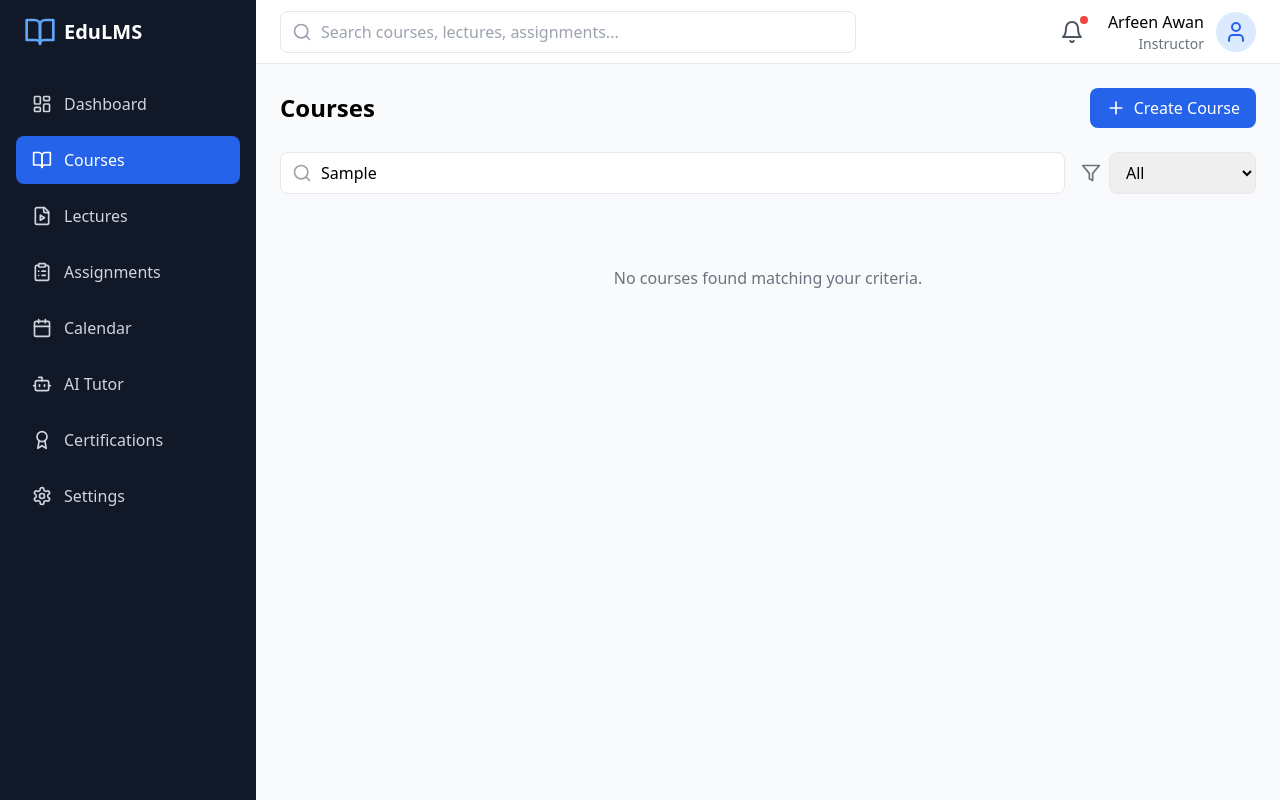
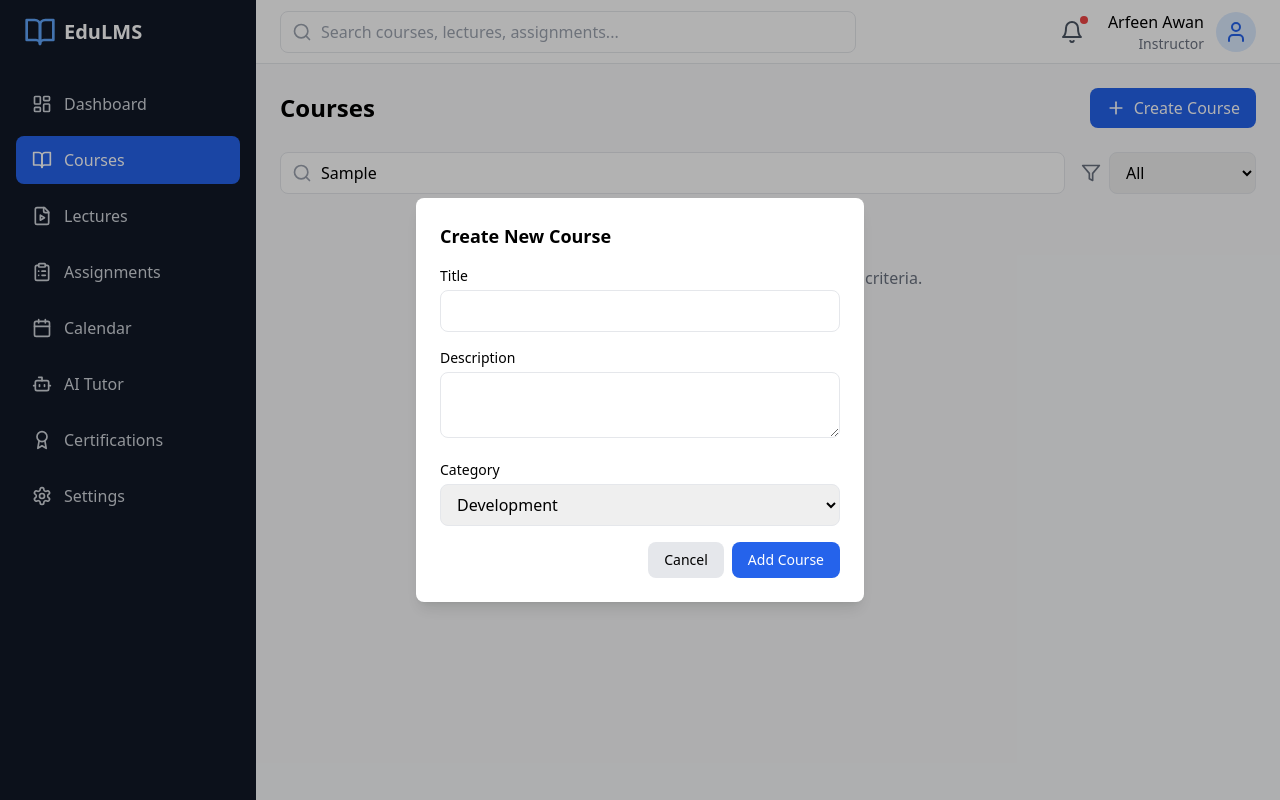
Before and after one commit to arfeendildar/project, a React (Vite) app: page /courses in a window 1280 px wide. Both pictures are taken after typing "Sample" into the empty fields and a click on the button "Create Course". Built offline with nearby package versions, Linux system fonts and the light colour scheme.

Commit message:
Update Courses.tsx

```diff
--- a/src/pages/Courses.tsx
+++ b/src/pages/Courses.tsx
@@ -3,7 +3,7 @@ import { Plus, Filter, Search } from 'lucide-react';
 import CourseCard from '../components/courses/CourseCard';
 import { Course } from '../types';
 
-const mockCourses: Course[] = [
+const initialCourses: Course[] = [
   {
     id: '1',
     title: 'Introduction to Web Development',
@@ -39,25 +39,112 @@ const mockCourses: Course[] = [
 const categories = ['All', 'Development', 'Data Science', 'Design', 'Business', 'Marketing'];
 
 const Courses = () => {
+  const [courses, setCourses] = useState(initialCourses);
   const [selectedCategory, setSelectedCategory] = useState('All');
   const [searchQuery, setSearchQuery] = useState('');
+  const [showModal, setShowModal] = useState(false);
+  const [newCourse, setNewCourse] = useState<Course>({
+    id: '',
+    title: '',
+    description: '',
+    category: categories[1],
+    thumbnail: '',
+    totalStudents: 0,
+    totalLectures: 0,
+    progress: 0,
+  });
 
-  const filteredCourses = mockCourses.filter(course => {
+  const filteredCourses = courses.filter(course => {
     const matchesCategory = selectedCategory === 'All' || course.category === selectedCategory;
-    const matchesSearch = course.title.toLowerCase().includes(searchQuery.toLowerCase()) ||
-                         course.description.toLowerCase().includes(searchQuery.toLowerCase());
+    const matchesSearch =
+      course.title.toLowerCase().includes(searchQuery.toLowerCase()) ||
+      course.description.toLowerCase().includes(searchQuery.toLowerCase());
     return matchesCategory && matchesSearch;
   });
+
+  const handleAddCourse = () => {
+    if (!newCourse.title || !newCourse.description) {
+      alert('Please provide valid course details.');
+      return;
+    }
+    setCourses([...courses, { ...newCourse, id: `${Date.now()}` }]);
+    setShowModal(false);
+    setNewCourse({
+      id: '',
+      title: '',
+      description: '',
+      category: categories[1],
+      thumbnail: '',
+      totalStudents: 0,
+      totalLectures: 0,
+      progress: 0,
+    });
+  };
 
   return (
     <div className="p-6">
       <div className="flex justify-between items-center mb-6">
         <h1 className="text-2xl font-bold">Courses</h1>
-        <button className="flex items-center gap-2 bg-blue-600 text-white px-4 py-2 rounded-lg hover:bg-blue-700">
+        <button
+          className="flex items-center gap-2 bg-blue-600 text-white px-4 py-2 rounded-lg hover:bg-blue-700"
+          onClick={() => setShowModal(true)}
+        >
           <Plus className="h-5 w-5" />
           Create Course
         </button>
       </div>
+
+      {/* Add Course Modal */}
+      {showModal && (
+  <div className="fixed inset-0 z-50 bg-black bg-opacity-30 flex items-center justify-center">
+    <div className="bg-white p-6 rounded-lg shadow-lg w-full max-w-md relative z-60">
+      <h2 className="text-lg font-semibold mb-4">Create New Course</h2>
+      <div className="mb-4">
+        <label className="block mb-1 text-sm font-medium">Title</label>
+        <input
+          type="text"
+          value={newCourse.title}
+          onChange={(e) => setNewCourse({ ...newCourse, title: e.target.value })}
+          className="w-full px-3 py-2 border rounded-lg"
+        />
+      </div>
+      <div className="mb-4">
+        <label className="block mb-1 text-sm font-medium">Description</label>
+        <textarea
+          value={newCourse.description}
+          onChange={(e) => setNewCourse({ ...newCourse, description: e.target.value })}
+          className="w-full px-3 py-2 border rounded-lg"
+        ></textarea>
+      </div>
+      <div className="mb-4">
+        <label className="block mb-1 text-sm font-medium">Category</label>
+        <select
+          value={newCourse.category}
+          onChange={(e) => setNewCourse({ ...newCourse, category: e.target.value })}
+          className="w-full px-3 py-2 border rounded-lg"
+        >
+          {categories.slice(1).map((category) => (
+            <option key={category} value={category}>
+              {category}
+            </option>
+          ))}
+        </select>
+      </div>
+      <div className="flex justify-end gap-2">
+        <button
+          className="px-4 py-2 text-sm bg-gray-200 rounded-lg"
+          onClick={() => setShowModal(false)}
+        >
+          Cancel
+        </button>
+        <button className="px-4 py-2 text-sm bg-blue-600 text-white rounded-lg" onClick={handleAddCourse}>
+          Add Course
+        </button>
+      </div>
+    </div>
+  </div>
+)}
+
 
       <div className="flex flex-col md:flex-row gap-4 mb-6">
         <div className="relative flex-1">
@@ -77,15 +164,17 @@ const Courses = () => {
             onChange={(e) => setSelectedCategory(e.target.value)}
             className="border border-gray-200 rounded-lg px-3 py-2 focus:outline-none focus:border-blue-500"
           >
-            {categories.map(category => (
-              <option key={category} value={category}>{category}</option>
+            {categories.map((category) => (
+              <option key={category} value={category}>
+                {category}
+              </option>
             ))}
           </select>
         </div>
       </div>
 
       <div className="grid grid-cols-1 md:grid-cols-2 lg:grid-cols-3 gap-6">
-        {filteredCourses.map(course => (
+        {filteredCourses.map((course) => (
           <CourseCard key={course.id} course={course} />
         ))}
       </div>
```
